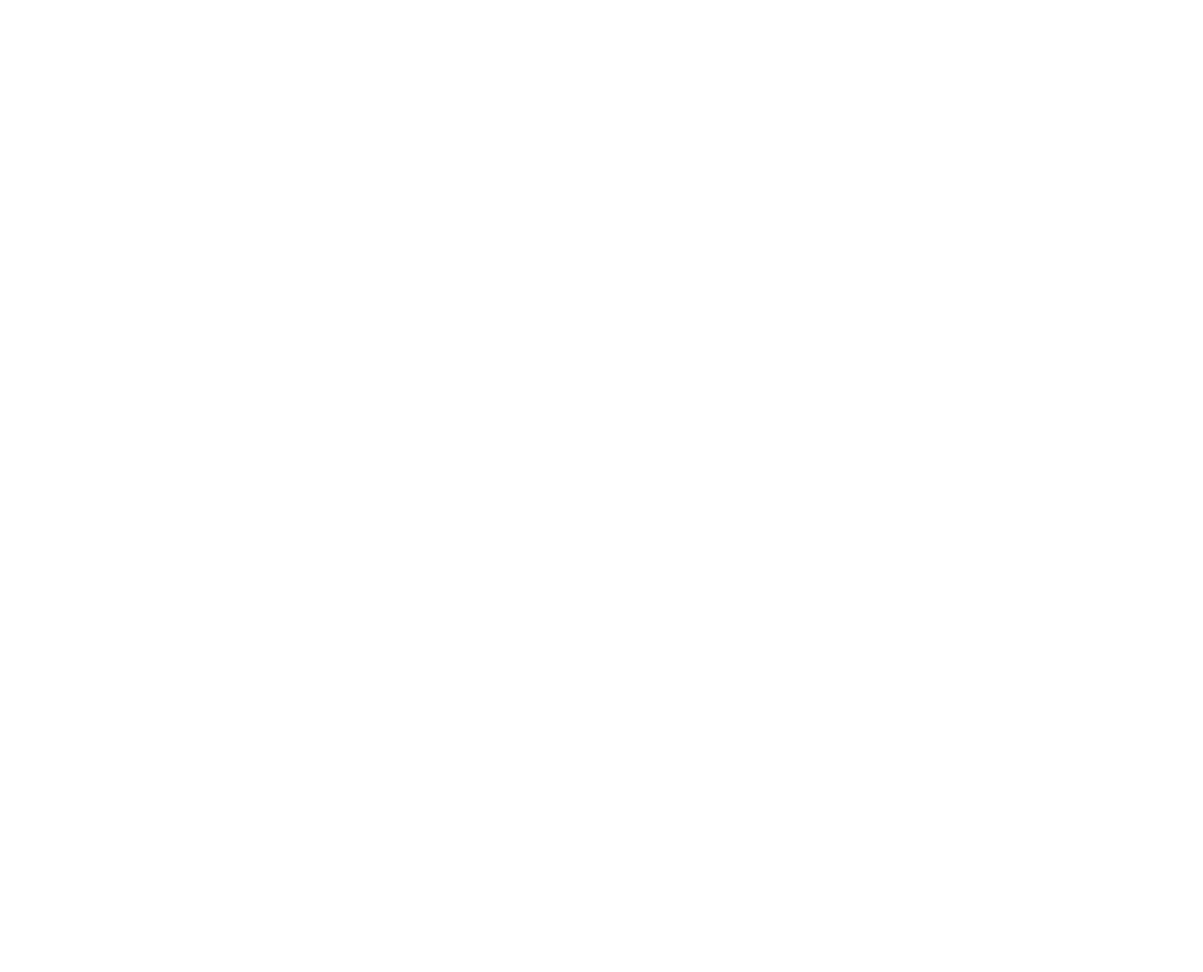
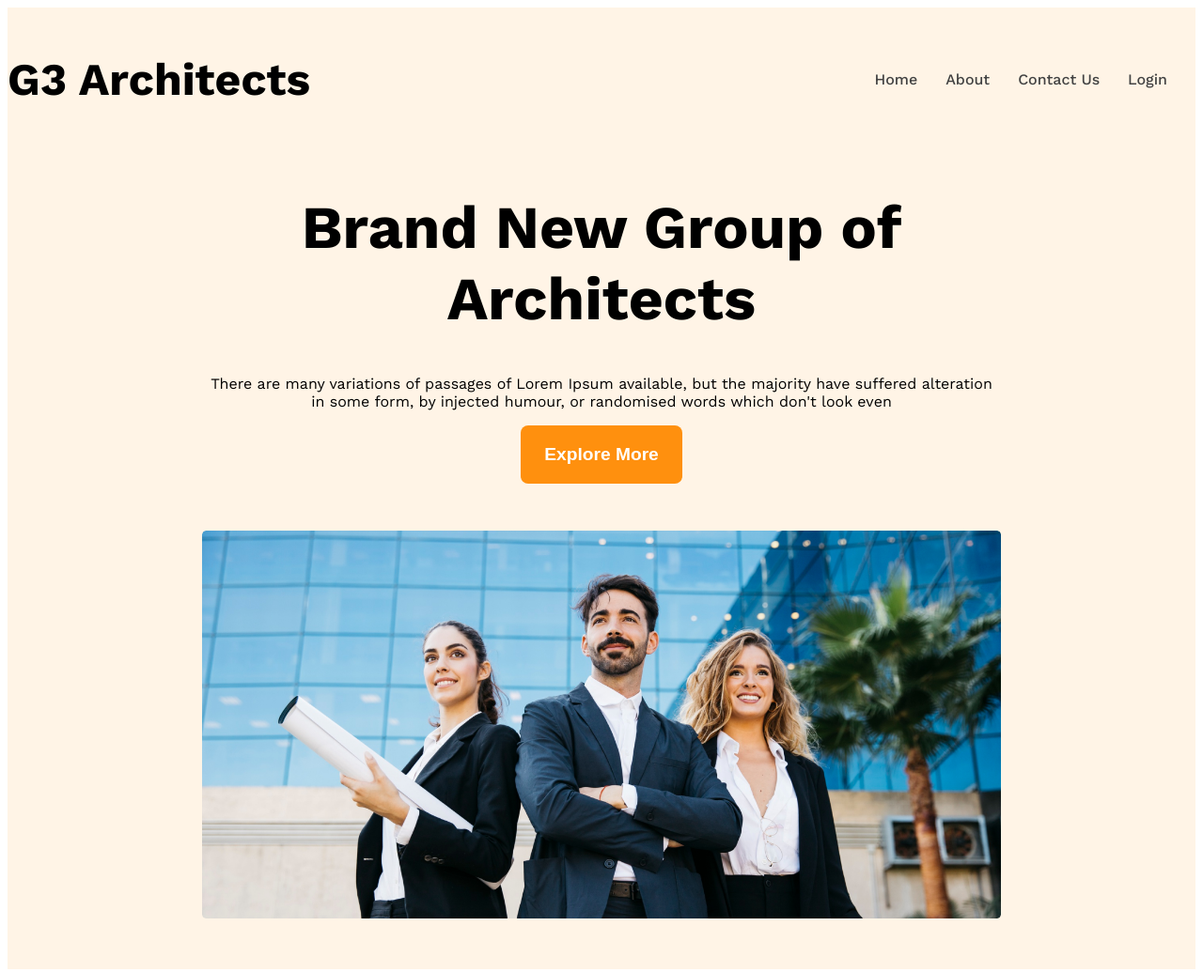
Before and after one commit to walidulislam/g3-architects-responsive-website, a plain HTML site: page index.html in a window 1280 px wide. Shown: the whole page at 94% size. Before the commit the page ends 800 px from the top, so only its background shows below. Drawn offline with nearby package versions, Linux system fonts and the light colour scheme.

Commit message:
compleate header section

```diff
--- a/architects.css
+++ b/architects.css
@@ -0,0 +1,83 @@
+.work-sans-font {
+  font-family: "Work Sans", sans-serif;
+  font-optical-sizing: auto;
+  font-weight: <weight>;
+  font-style: normal;
+}
+
+/* shared style */
+.display-flex {
+  display: flex;
+}
+/* dark-01 */
+.text-dark {
+  color: #131313;
+}
+/* dark-02 */
+.text-dark-gray {
+  color: #424242;
+}
+/* dark-03 */
+.text-light-gray {
+  color: #727272;
+}
+.bg-light {
+  background-color: rgba(255, 144, 14, 0.1);
+}
+.btn-primary{
+  color: white;
+  background-color: #FF900E;
+  font-size: 1.2rem;
+  font-weight: 600;
+  padding: 20px 25px;
+  border-radius: 8px;
+  border: none;
+}
+/* header style  */
+
+/* navbar related styles */
+.navbar{
+  justify-content: space-between;
+}
+.brand{
+  font-weight: 700;
+  font-size: 3rem;
+}
+.nav-links{
+  align-items: center;
+}
+.nav-item {
+  list-style: none;
+  margin-right: 30px;
+}
+.nav-link {
+  text-decoration: none;
+  font-weight: 500;
+  color: #424242;
+}
+.navbar,
+.banner {
+  max-width: 1440px;
+  margin: 0 auto;
+}
+/* banner related style */
+.banner-content{
+  max-width: 850px;
+  margin: 0 auto;
+  text-align: center;
+  margin-bottom: 50px;
+}
+.banner-title{
+  font-weight: 700;
+  font-size: 4rem;
+}
+.banner-image{
+  width: 100%;
+  margin: 50px auto;
+}
+/* responsive media query */
+@media screen and (max-width: 576px) {
+  .navbar, .nav-links{
+    flex-direction: column;
+  }
+}
--- a/index.html
+++ b/index.html
@@ -1,20 +1,50 @@
 <!DOCTYPE html>
 <html lang="en">
-<head>
-    <meta charset="UTF-8">
-    <meta name="viewport" content="width=device-width, initial-scale=1.0">
+  <head>
+    <meta charset="UTF-8" />
+    <meta name="viewport" content="width=device-width, initial-scale=1.0" />
     <title>G3 Architects</title>
-    <link rel="stylesheet" href="architects.css">
-</head>
-<body>
-    <header>
-
+    <link rel="stylesheet" href="architects.css" />
+    <link rel="preconnect" href="https://fonts.googleapis.com" />
+    <link rel="preconnect" href="https://fonts.gstatic.com" crossorigin />
+    <link
+      href="https://fonts.googleapis.com/css2?family=Work+Sans:ital,wght@0,100..900;1,100..900&display=swap"
+      rel="stylesheet"
+    />
+  </head>
+  <body class="work-sans-font">
+    <header class="bg-light">
+      <nav class="navbar display-flex">
+        <h3 class="brand">G3 Architects</h3>
+        <ul class="nav-links display-flex">
+          <li class="nav-item">
+            <a href="" class="nav-link .text-dark-gray">Home</a>
+          </li>
+          <li class="nav-item">
+            <a href="" class="nav-link .text-dark-gray">About</a>
+          </li>
+          <li class="nav-item">
+            <a href="" class="nav-link .text-dark-gray">Contact Us</a>
+          </li>
+          <li class="nav-item">
+            <a href="" class="nav-link .text-dark-gray">Login</a>
+          </li>
+        </ul>
+      </nav>
+      <div class="banner">
+        <div class="banner-content">
+          <h1 class="banner-title">Brand New Group of Architects</h1>
+          <p class="banner-description">
+            There are many variations of passages of Lorem Ipsum available, but
+            the majority have suffered alteration in some form, by injected
+            humour, or randomised words which don't look even
+          </p>
+          <button class="btn-primary">Explore More</button>
+        <div>
+        <img class="banner-image" src="images/banner.png" alt="" />
+      </div>
     </header>
-    <main>
-
-    </main>
-    <footer>
-
-    </footer>
-</body>
+    <main></main>
+    <footer></footer>
+  </body>
 </html>
```
